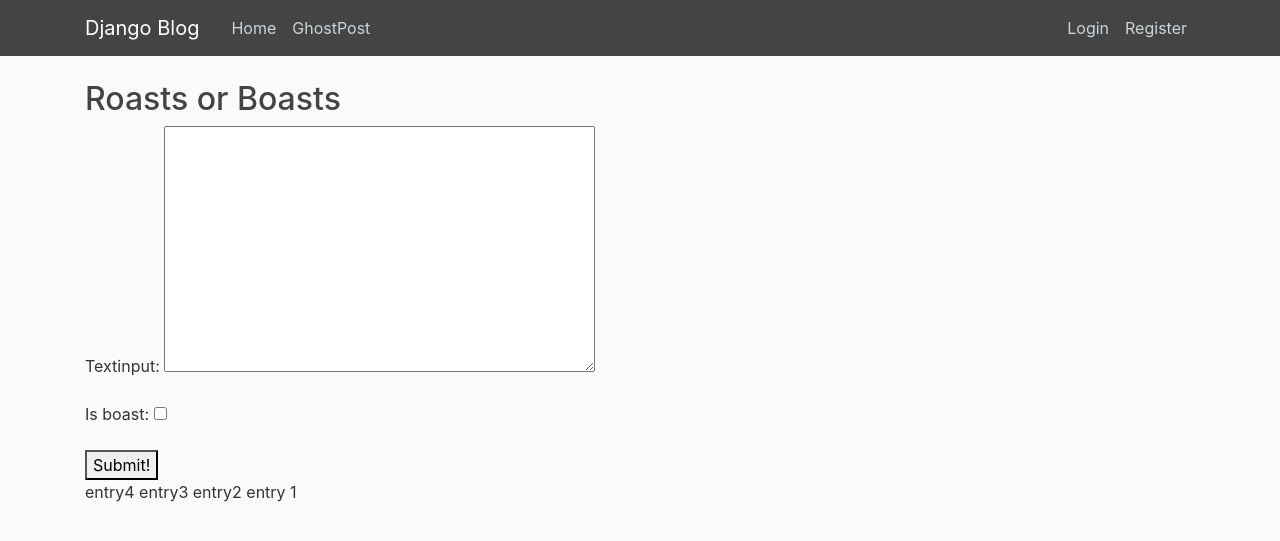
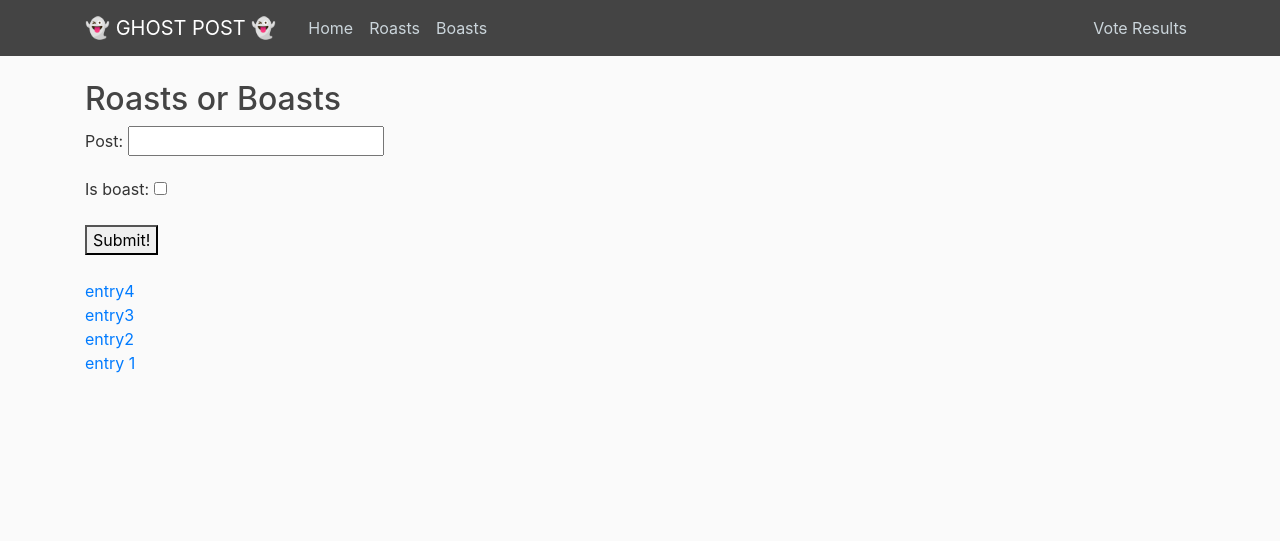
Before and after one commit to slukas111/ghostpost, a Django app: page / in a window 1280 px wide. Shown: the top 541 px of the page. Run offline with Django 3.2, Linux system fonts and the light colour scheme; data comes from the database, SQL or seed files in the repository; both versions use the stored data as it was after the commit; some libraries are stand-ins or nearby versions.

Commit message:
updated templates and wired up

```diff
--- a/ghostapp/settings.py
+++ b/ghostapp/settings.py
@@ -36,9 +36,9 @@ INSTALLED_APPS = [
     'django.contrib.sessions',
     'django.contrib.messages',
     'django.contrib.staticfiles',
+    'django.contrib.admin',
     'posts.apps.PostsConfig',
-    'django.contrib.admin',
-    # 'posts',
+
 ]
 
 MIDDLEWARE = [
--- a/posts/forms.py
+++ b/posts/forms.py
@@ -1,6 +1,8 @@
 from django import forms
 from posts.models import GhostPost
 
-class AddForm(forms.Form):
-    textinput   = forms.CharField(widget=forms.Textarea)
-    is_boast    = forms.BooleanField(widget=forms.CheckboxInput, required=False)
+class AddForm(forms.ModelForm):
+    class Meta:
+        model = GhostPost
+        # fields = '__all__'
+        fields = ['post', 'is_boast']
--- a/posts/models.py
+++ b/posts/models.py
@@ -10,12 +10,12 @@ from django.utils.timezone import now
 # [x]DateTimeField for submission time
 
 class GhostPost(models.Model):
+    post          = models.CharField(max_length=250)
+    time_post     = models.DateTimeField(default=now)
     total_both    = models.IntegerField(default=0)
-    is_boast      = models.BooleanField(default=True)
-    post          = models.CharField(max_length=500)
+    is_boast      = models.BooleanField(default=False)
     up_votes      = models.IntegerField(default=0)
     down_votes    = models.IntegerField(default=0)
-    time_post     = models.DateTimeField(default=now)
 
     def __str__(self):
         return self.post
--- a/posts/templates/base.html
+++ b/posts/templates/base.html
@@ -32,7 +32,7 @@
       <nav class="navbar navbar-expand-md navbar-dark bg-steel fixed-top">
         <div class="container">
           <a class="navbar-brand mr-4" href="{% url 'homepage' %}"
-            >Django Blog</a
+            > 👻 GHOST POST 👻</a
           >
           <button
             class="navbar-toggler"
@@ -48,14 +48,14 @@
           <div class="collapse navbar-collapse" id="navbarToggle">
             <div class="navbar-nav mr-auto">
               <a class="nav-item nav-link" href="{% url 'homepage' %}">Home</a>
-              <a class="nav-item nav-link" href="{% url 'homepage' %}"
-                >GhostPost</a
-              >
+              <a class="nav-item nav-link" href="{% url 'roast' %}">Roasts</a>
+              <a class="nav-item nav-link" href="{% url 'boast' %}">Boasts</a>
+              {% comment %} <a class="nav-item nav-link" href="{% url 'post_view' %}">GhostPost</a> {% endcomment %}
             </div>
             <!-- Navbar Right Side -->
             <div class="navbar-nav">
-              <a class="nav-item nav-link" href="#">Login</a>
-              <a class="nav-item nav-link" href="#">Register</a>
+              <a class="nav-item nav-link" href="{% url 'vote'%}">Vote Results</a>
+
             </div>
           </div>
         </div>
--- a/posts/templates/index.html
+++ b/posts/templates/index.html
@@ -1,17 +1,20 @@
 {% extends 'base.html' %}
 {% block content %}
 <h2> Roasts or Boasts </h2>
-
+<div>
+{%if form%}
 <form action="" method="post">
     {% csrf_token %}
     {{ form.as_p }}
 
     <button type="submit">Submit!</button>
 </form>
-
+{% endif %}
 <div>
 {% for post in posts %}
-{{ post }}
+<br>
+
+<a href ={%url 'post_view' id=post.id%}>{{post}}</a>
 {% endfor %}
 </div>
 {% endblock content %}
--- a/posts/urls.py
+++ b/posts/urls.py
@@ -4,6 +4,10 @@ from posts import views
 
 urlpatterns = [
     path('',views.index, name='homepage'),
-    path('post_view/<int:id>/', views.post_view),
-
+    path('post_view/<int:id>/', views.post_view, name="post_view"),
+    path('boast_view/', views.boast_view, name='boast'),
+    path('roast_view/', views.roast_view, name='roast'),
+    path('vote_view/', views.vote_view, name='vote'),
+    path('up_vote/<int:post_id>/', views.up_vote, name='up-vote'),
+    path('down_vote/<int:post_id>/', views.down_vote, name='down-vote')
 ]
--- a/posts/views.py
+++ b/posts/views.py
@@ -10,22 +10,37 @@ def index(req):
     form = AddForm()
     if req.method == "POST":
         form = AddForm(req.POST)
-        # if form.is_valid():
-        #     posts = form.cleaned_data
-        form.save()
-        return HttpResponseRedirect(reverse("home"))
+        if form.is_valid():
+            form.save()
+        return HttpResponseRedirect(reverse("homepage"))
     return render(req, 'index.html',{'form':form,'posts':posts})
-
 
 
 def post_view(req, id):
     data = GhostPost.objects.get(id=id)
     return render(req, 'post_view.html', {'data': data})
 
-# def total_view():
 
-# def boast_view():
+def boast_view(request):
+    data = GhostPost.objects.filter(is_boast=True).order_by('-time_post')
+    return render(request, 'index.html', {'posts':data})
 
-# def upvote_view():
+def roast_view(request):
+    data= GhostPost.objects.filter(is_boast=False).order_by('-time_post')
+    return render(request, 'index.html', {'posts':data})
 
-# def downvote_view():
+def vote_view(request):
+    data = GhostPost.objects.order_by('-total_both')
+    return render(request, 'index.html', {'posts':data})
+
+def up_vote(request, post_id):
+    post = GhostPost.objects.get(id=post_id)
+    post.total_both +=1
+    post.save()
+    return HttpResponseRedirect(reverse('post_view', kwargs={'id': post_id}))
+
+def down_vote(request, post_id):
+    post = GhostPost.objects.get(id = post_id)
+    post.total_both -= 1
+    post.save()
+    return HttpResponseRedirect(reverse('post_view', kwargs={'id': post_id}))
```
Also changed, not shown: posts/templates/post_view.html (+12 -4 lines), db.sqlite3, posts/migrations/0001_initial.py.
